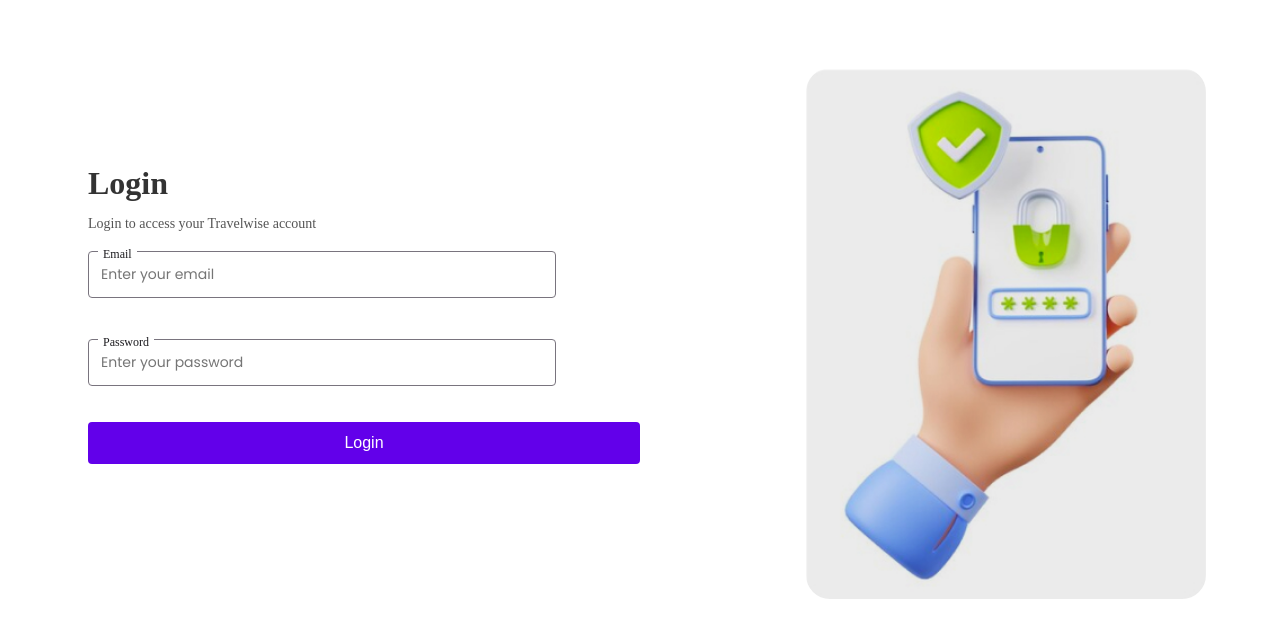
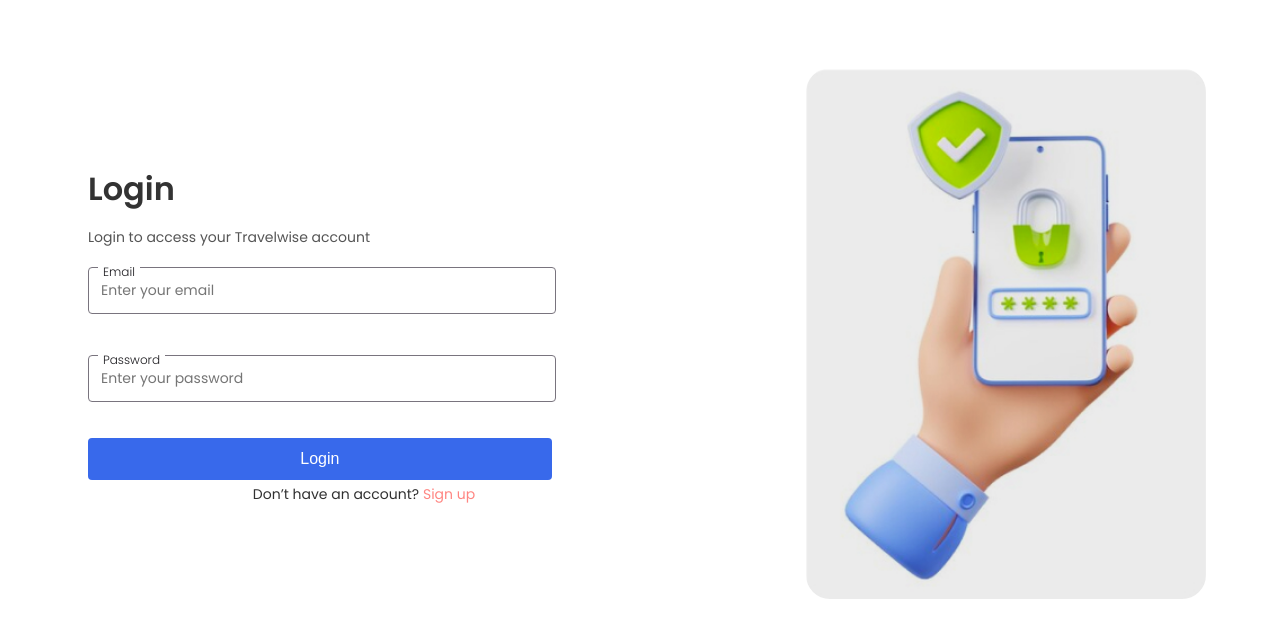
Before and after one commit to shivraj721/ng-authenticator, an Angular app in the folder ng-authenticator/: page /login in a window 1280 px wide. Shown: the top 638 px of the page. Built offline with nearby package versions, Linux system fonts and the light colour scheme.

Commit message:
login component added

```diff
--- a/ng-authenticator/src/app/login/login.component.css
+++ b/ng-authenticator/src/app/login/login.component.css
@@ -19,7 +19,7 @@ html, body {
     flex: 1; /* Takes half the width */
     display: flex;
     flex-direction: column;
-    justify-content: center;
+    justify-content: left;
     padding: 80px;
     min-height: 100%; /* Ensure it takes at least the full height */
     box-sizing: border-box; /* Ensure padding doesn't cause overflow */
@@ -31,12 +31,14 @@ html, body {
     font-size: 2rem; /* Adjust the font size */
     color: #333; /* Color */
     margin-bottom: 0px;
+    font-family: 'Poppins', sans-serif;
 }
 
 .login-subtext {
     font-weight: 400; /* Normal weight */
     font-size: 0.875rem; /* Smaller font size */
     color: #555; /* Lighter color for subtext */
+    font-family: 'Poppins', sans-serif;
 }
 
 /* Input container with label and input field */
@@ -50,11 +52,12 @@ html, body {
     top: 1px;
     left: 10px;
     font-size: 0.75rem;
-    font-weight: 500;
+    font-weight: 100;
     color: #1C1B1F;
     background-color: #fff;
     padding: 0 5px;
     transition: 0.2s;
+    font-family: 'Poppins', sans-serif;
 }
 
 input {
@@ -99,11 +102,28 @@ form {
     flex-grow: 1; /* Allow form to grow to fill available space */
     overflow: hidden; /* Prevent form from overflowing */
 }
+.remember-me {
+    display: flex;
+     /* Align items vertically */
+    margin-bottom: 20px; /* Space between checkbox and button */
+    justify-content:left; /* Align checkbox and label to the left */
+}
+.remember-me input {
+      margin: 0;
+    margin-right: 5px; /* Small space between checkbox and label */
+}
 
+.remember-me label {
+    font-size: 0.875rem; /* Small font size */
+    color: #555; /* Lighter color for subtext */
+    font-family: 'Poppins', sans-serif;
+    margin: 0; /* Remove default margin from the label */
+  }
 /* Button styling */
 button {
+    width: 84%;
     padding: 12px;
-    background-color: #6200ea; /* Purple color */
+    background-color: #3869EB; /* Purple color */
     color: white;
     border: none;
     border-radius: 4px;
@@ -114,3 +134,22 @@ button {
 button:hover {
     background-color: #3700b3; /* Darker purple on hover */
 }
+.signup-text {
+    margin-top: -10px; /* Space between button and sign-up text */
+    text-align: center;
+    font-family: 'Poppins', sans-serif;
+}
+
+.signup-text p {
+    font-size: 0.875rem; /* Slightly smaller text */
+    color: #313131; /* Dark grey color for text */
+}
+
+.signup-link {
+    color: #FF8682; /* Pink color for the sign-up link */
+    text-decoration: none; /* Remove underline from the link */
+}
+
+.signup-link:hover {
+    text-decoration: underline; /* Underline on hover for better user experience */
+}
--- a/ng-authenticator/src/app/login/login.component.html
+++ b/ng-authenticator/src/app/login/login.component.html
@@ -13,9 +13,19 @@
           <input id="password" type="password" placeholder="Enter your password" />
           <label for="password">Password</label>
         </div>
+        <!-- <div class="remember-me">
+            <input type="checkbox" id="remember-me" />
+            <label for="remember-me">Remember me</label>
+        </div>
+     -->
+
 
         <button type="submit">Login</button>
+
       </form>
+      <div class="signup-text">
+        <p>Don’t have an account? <a href="#" class="signup-link">Sign up</a></p>
+        </div>
     </div>
 
     <!-- Right Partition for Image -->
```
